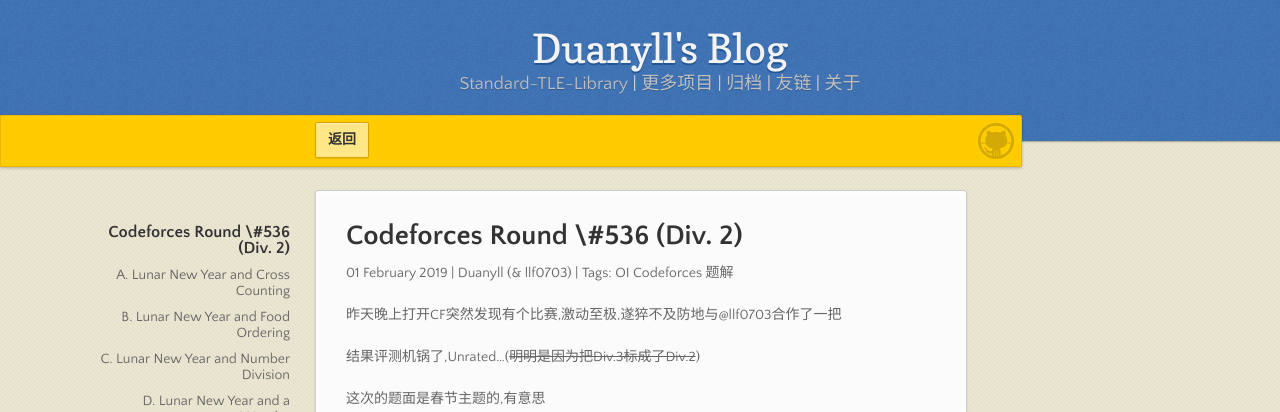
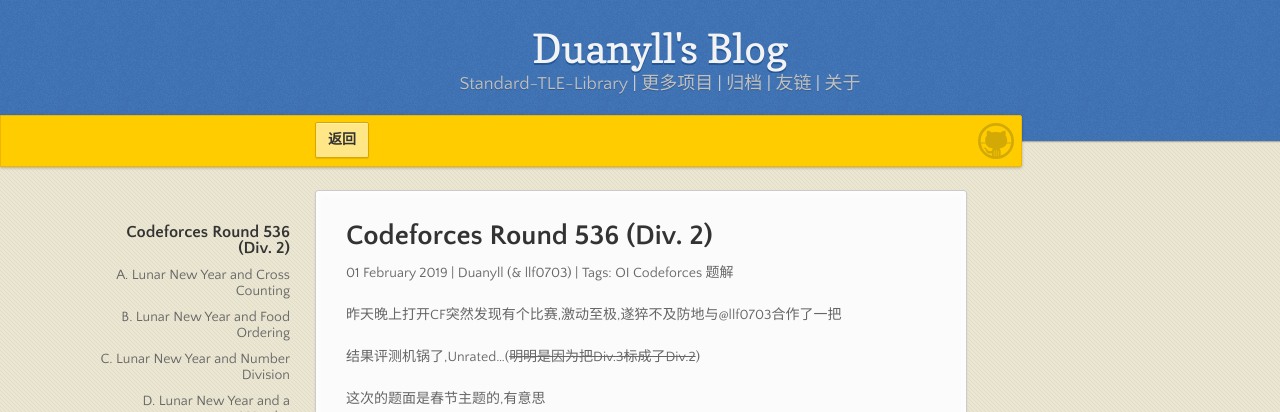
Before and after one commit to Duanyll/duanyll.com, a Jekyll site: the page built from _posts/2019-2-1-Codeforces-1106.md, in a window 1280 px wide and 900 px high. Shown: the top 412 px of the window. Built offline with Jekyll 4.4.1, drawn with Linux system fonts in a browser that asks for light colours; our own code applies the rules of GitHub Pages for plain Markdown files; comment, search, counter and statistics services are not loaded.

Commit message:
JSON怎么这么容易出锅

```diff
--- a/_posts/2019-2-1-Codeforces-1106.md
+++ b/_posts/2019-2-1-Codeforces-1106.md
@@ -1,5 +1,5 @@
 ---
-title: Codeforces Round \#536 (Div. 2)
+title: Codeforces Round 536 (Div. 2)
 author: Duanyll (& llf0703)
 tags: [OI,Codeforces,题解]
 ---
```
